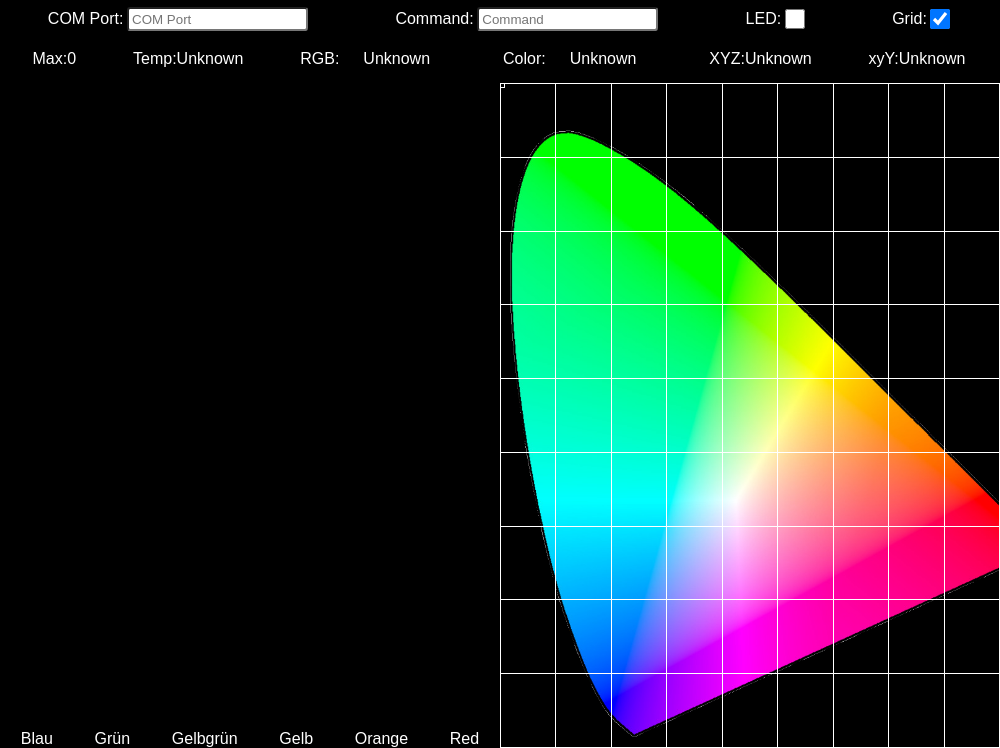
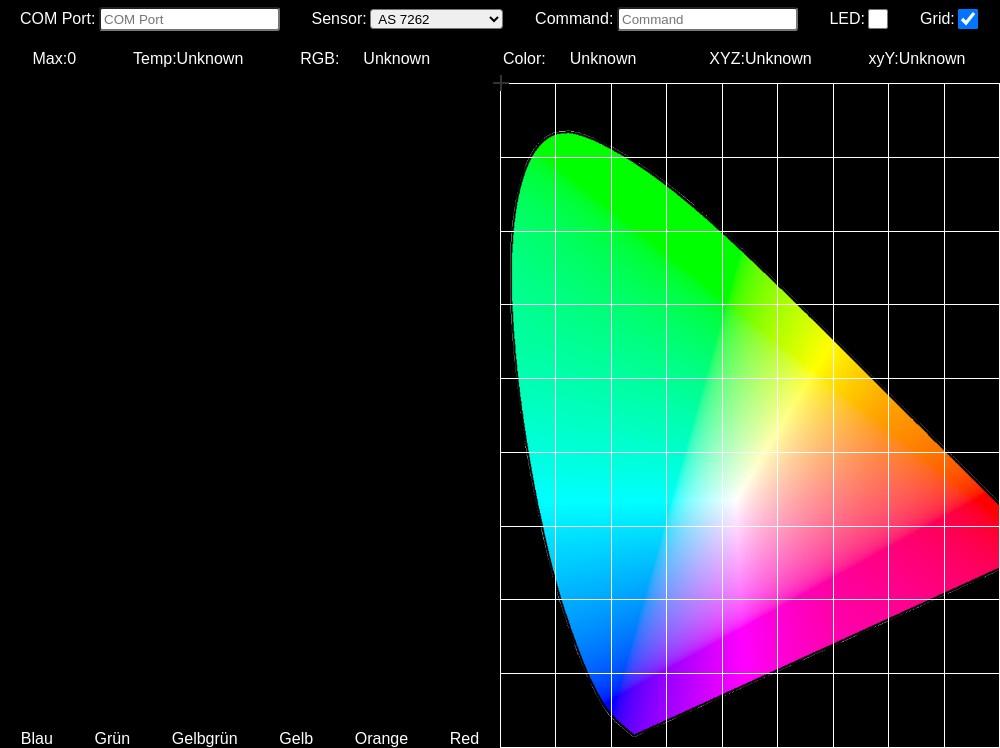
Before and after one commit to oliverdotbecker/spectralDemo, an Electron app: page website/index.html in a window 1000 px wide. Shown: the part 52-800 px from the top of the page. Drawn offline with Linux system fonts and the light colour scheme; no server answers.

Commit message:
Added sensor select for multiple seneors in the future

```diff
--- a/website/default.css
+++ b/website/default.css
@@ -21,11 +21,16 @@ h1 {
     text-align: center;
 }
 
-input[type="text"] {
+input[type="text"],
+select {
     height: 1.5em;
     text-indent: .25em;
     border-radius: .25em;
     margin-left: .25em;
+}
+
+select {
+    width: 10em;
 }
 
 input[type="checkbox"] {
@@ -84,12 +89,29 @@ input[type="checkbox"] {
 }
 
 #ciePos {
-    width: 3px;
+    /*width: 3px;
     height: 3px;
-    background-color: black;
+    border:1px solid white;
+    background-color: black;*/
     position: absolute;
-    border:1px solid white;
-    transition: .25s
+    transition: .25s;
+    z-index: 5;
+}
+
+#ciePos:before, #ciePos:after {
+    position: absolute;
+    left: 0px;
+    top: -8px;
+    content: ' ';
+    height: 16px;
+    width: 2px;
+    background-color: #333;
+}
+#ciePos:before {
+    transform: rotate(0deg);
+}
+#ciePos:after {
+    transform: rotate(-90deg);
 }
 
 #grid {
--- a/website/index.html
+++ b/website/index.html
@@ -15,6 +15,12 @@
             <div>
                 <label>COM Port: </label>
                 <input type="text" id="comInput" placeholder="COM Port"/>
+            </div>
+            <div>
+                <label>Sensor: </label>
+                <select id="sensorSelect">
+                    <option value="7262">AS 7262</option>
+                </select>
             </div>
             <div>
                 <label>Command: </label>
```
